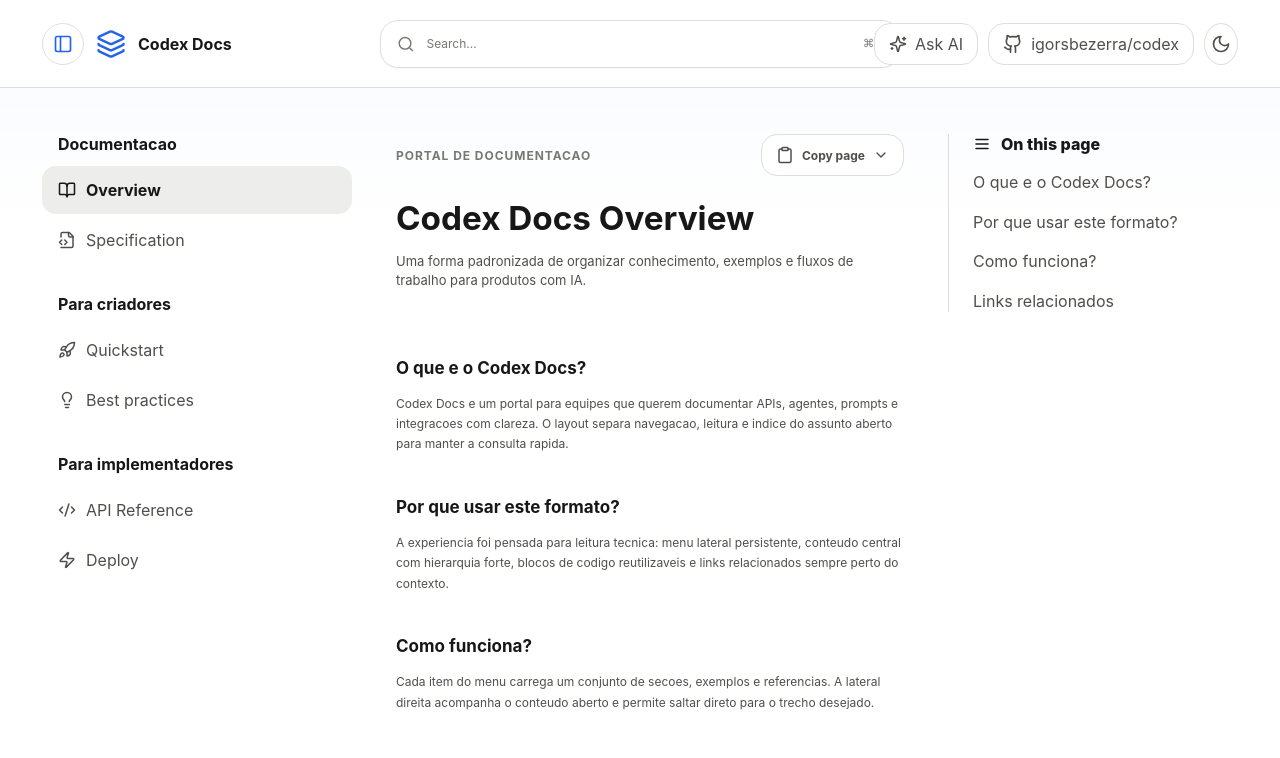
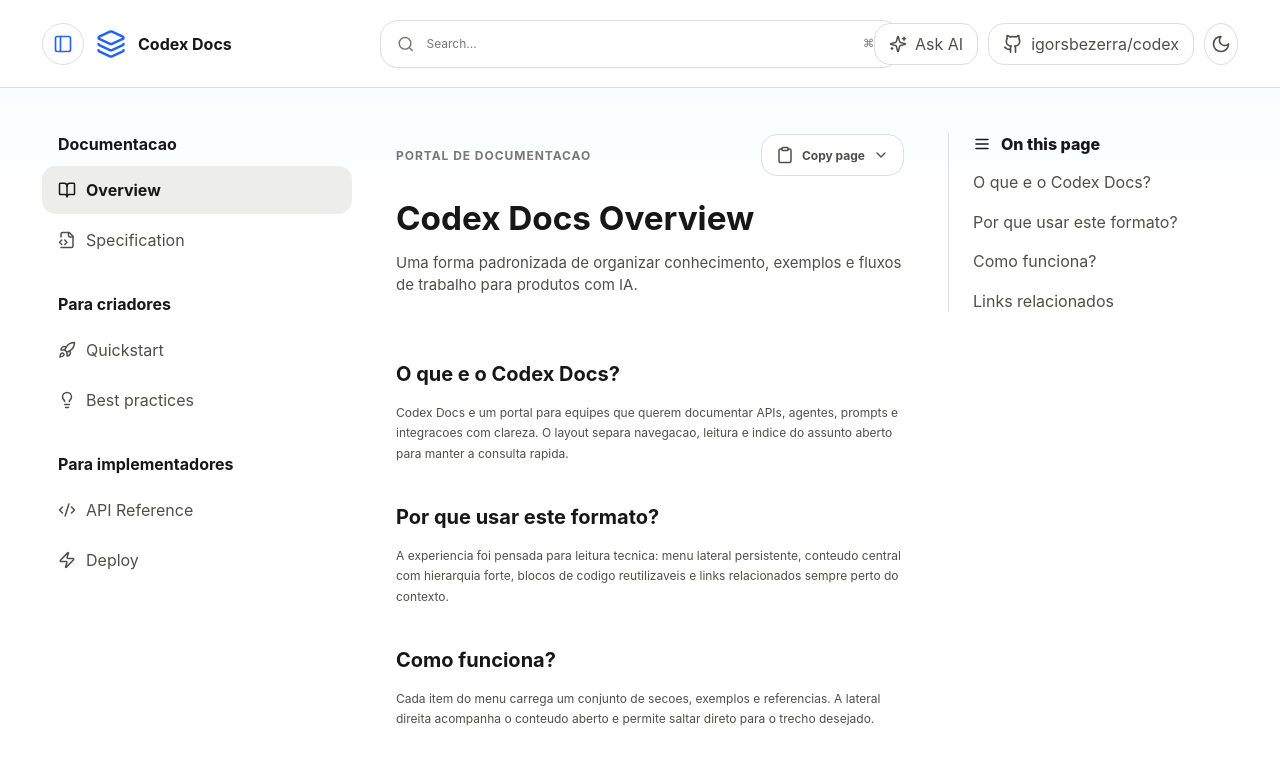
Before and after one commit to igorsbezerra/codex-igor.dev, a Next.js app: page / in a window 1280 px wide. Shown: the top 758 px of the page. Built offline with nearby package versions, Linux system fonts and the light colour scheme.

Commit message:
Adjust docs content typography

```diff
--- a/app/globals.css
+++ b/app/globals.css
@@ -409,7 +409,7 @@ a {
   max-width: 800px;
   margin: 0;
   color: var(--text-soft);
-  font-size: 13px;
+  font-size: 15px;
   line-height: 1.45;
 }
 
@@ -422,7 +422,14 @@ a {
   scroll-margin-top: 130px;
 }
 
-.article-flow h2,
+.article-flow h2 {
+  margin: 0 0 16px;
+  color: var(--text);
+  font-size: 20px;
+  line-height: 1.18;
+  letter-spacing: 0;
+}
+
 .related-panel h2,
 .ai-callout h2 {
   margin: 0 0 16px;
```
